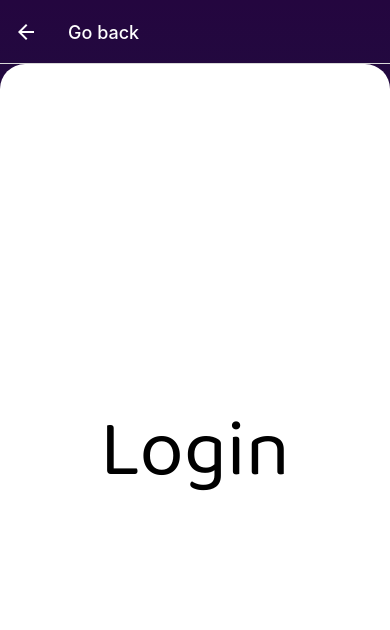
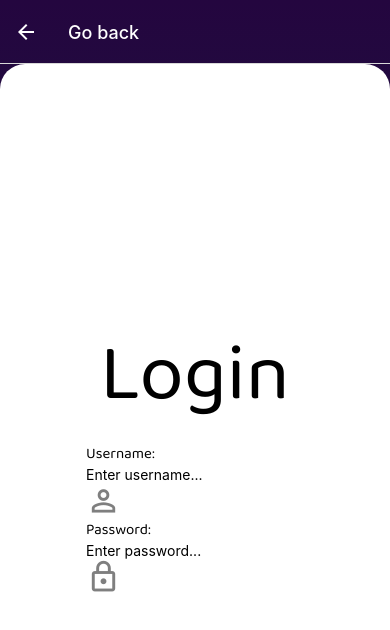
Before and after one commit to Kan-A-Pesh/Dispow, a React Native app: screen /Login in a window 390 px wide. Shown: the top 630 px of the page. Built offline with nearby package versions, Linux system fonts and the light colour scheme.

Commit message:
☕ Fixed icons, and added commons components

```diff
--- /dev/null
+++ b/src/components/Common/InputField.js
@@ -0,0 +1,38 @@
+import React from "react";
+import { StyleSheet, TextInput, View } from "react-native";
+import Colors from "../../styles/Colors";
+import Label from "./Label";
+import { MaterialCommunityIcons } from '@expo/vector-icons';
+
+export default function InputField({type = "text", title = "Title:", icon = null, placeholder = "Enter text ...", value = "", onChangeValue = null })
+{
+	return (
+		<View>
+			<Label
+				color={Colors.black}
+				size={15}
+			>
+				{title}
+			</Label>
+			<View>
+				<TextInput
+					value={value}
+					onChangeText={onChangeValue}
+					placeholder={placeholder}
+					style={styles.input}
+				/>
+				<MaterialCommunityIcons
+					name={icon}
+					color={Colors.blackOpacity5}
+					size={35}
+				/>
+			</View>
+		</View>
+	);
+}
+
+const styles = StyleSheet.create({
+	input: {
+
+	}
+});
--- a/src/containers/MainContainer.js
+++ b/src/containers/MainContainer.js
@@ -1,8 +1,6 @@
 import Tabbar from "@mindinventory/react-native-tab-bar-interaction";
-import Icon from '@mdi/react';
 import Colors from '../styles/Colors'
-
-import { mdiCompass, mdiAccountCircleOutline, mdiCalendarText } from '@mdi/js';
+import { MaterialCommunityIcons } from '@expo/vector-icons';
 
 export default function MainContainer({props})
 {
@@ -10,18 +8,18 @@ export default function MainContainer({props})
 	const tabs = [
 		{
 			name: 'Discover',
-			activeIcon: <Icon path={ mdiCompass } color={Colors.primary} size={25} />,
-			inactiveIcon: <Icon path={ mdiCompass } color={Colors.blackOpacity5} size={25} />
+			activeIcon: <MaterialCommunityIcons name="compass" color={Colors.primary} size={25} />,
+			inactiveIcon: <MaterialCommunityIcons name="compass-outline" color={Colors.blackOpacity5} size={25} />
 		},
 		{
 			name: 'Compare',
-			activeIcon: <Icon path={ mdiCalendarText } color={Colors.primary} size={25} />,
-			inactiveIcon: <Icon path={ mdiCalendarText } color={Colors.blackOpacity5} size={25} />
+			activeIcon: <MaterialCommunityIcons name="calendar-text" color={Colors.primary} size={25} />,
+			inactiveIcon: <MaterialCommunityIcons name="calendar-text-outline" color={Colors.blackOpacity5} size={25} />
 		},
 		{
 			name: 'Profile',
-			activeIcon: <Icon path={ mdiAccountCircleOutline } color={Colors.primary} size={25} />,
-			inactiveIcon: <Icon path={ mdiAccountCircleOutline } color={Colors.blackOpacity5} size={25} />
+			activeIcon: <MaterialCommunityIcons name="account-circle" color={Colors.primary} size={25} />,
+			inactiveIcon: <MaterialCommunityIcons name="account-circle-outline" color={Colors.blackOpacity5} size={25} />
 		},
 	];
 
--- a/src/screen/Welcome/LoginScreen.js
+++ b/src/screen/Welcome/LoginScreen.js
@@ -1,10 +1,15 @@
+import React from "react";
 import { View } from "react-native";
-import Label from "../../components/Primary/Label";
+import InputField from "../../components/Common/InputField";
+import Label from "../../components/Common/Label";
 import AppStyles from "../../styles/AppStyles";
 import Colors from "../../styles/Colors";
 
 export default function LoginScreen({props})
 {
+	const [username, setUsername] = React.useState("");
+	const [password, setPassword] = React.useState("");
+
 	return (
 		<View style={AppStyles.authScreen}>
 			<Label
@@ -13,6 +18,21 @@ export default function LoginScreen({props})
 			>
 				Login
 			</Label>
+			<InputField
+				title="Username:"
+				placeholder="Enter username..."
+				icon="account-outline"
+				value={username}
+				onChangeValue={setUsername}
+			/>
+			<InputField
+				title="Password:"
+				placeholder="Enter password..."
+				type="password"
+				icon="lock-outline"
+				value={password}
+				onChangeValue={setPassword}
+			/>
 		</View>
 	);
 }
--- a/src/screen/Welcome/RegisterScreen.js
+++ b/src/screen/Welcome/RegisterScreen.js
@@ -1,5 +1,5 @@
 import { View } from "react-native";
-import Label from "../../components/Primary/Label";
+import Label from "../../components/Common/Label";
 import AppStyles from "../../styles/AppStyles";
 import Colors from "../../styles/Colors";
 
--- a/src/screen/Welcome/WelcomeScreen.js
+++ b/src/screen/Welcome/WelcomeScreen.js
@@ -1,8 +1,8 @@
 import { Image, StyleSheet } from "react-native";
 import AppStyles from "../../styles/AppStyles";
 import { LinearGradient } from 'expo-linear-gradient';
-import Label from "../../components/Primary/Label";
-import Button from "../../components/Primary/Button";
+import Label from "../../components/Common/Label";
+import Button from "../../components/Common/Button";
 
 export default function WelcomeScreen({navigation})
 {
```
Also changed, not shown: src/components/Common/Button.js (renamed from src/components/Primary/Button.js), src/components/Common/Label.js (renamed from src/components/Primary/Label.js).
